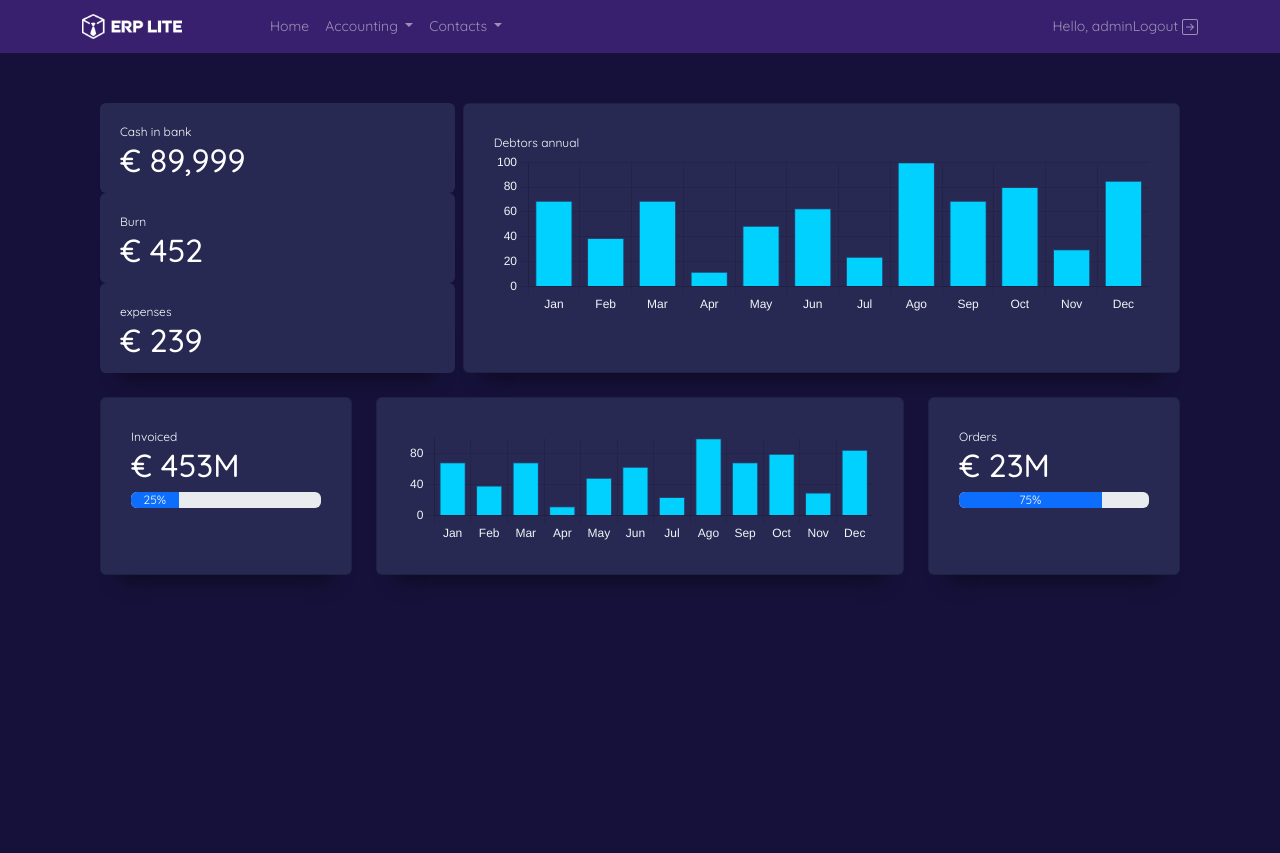
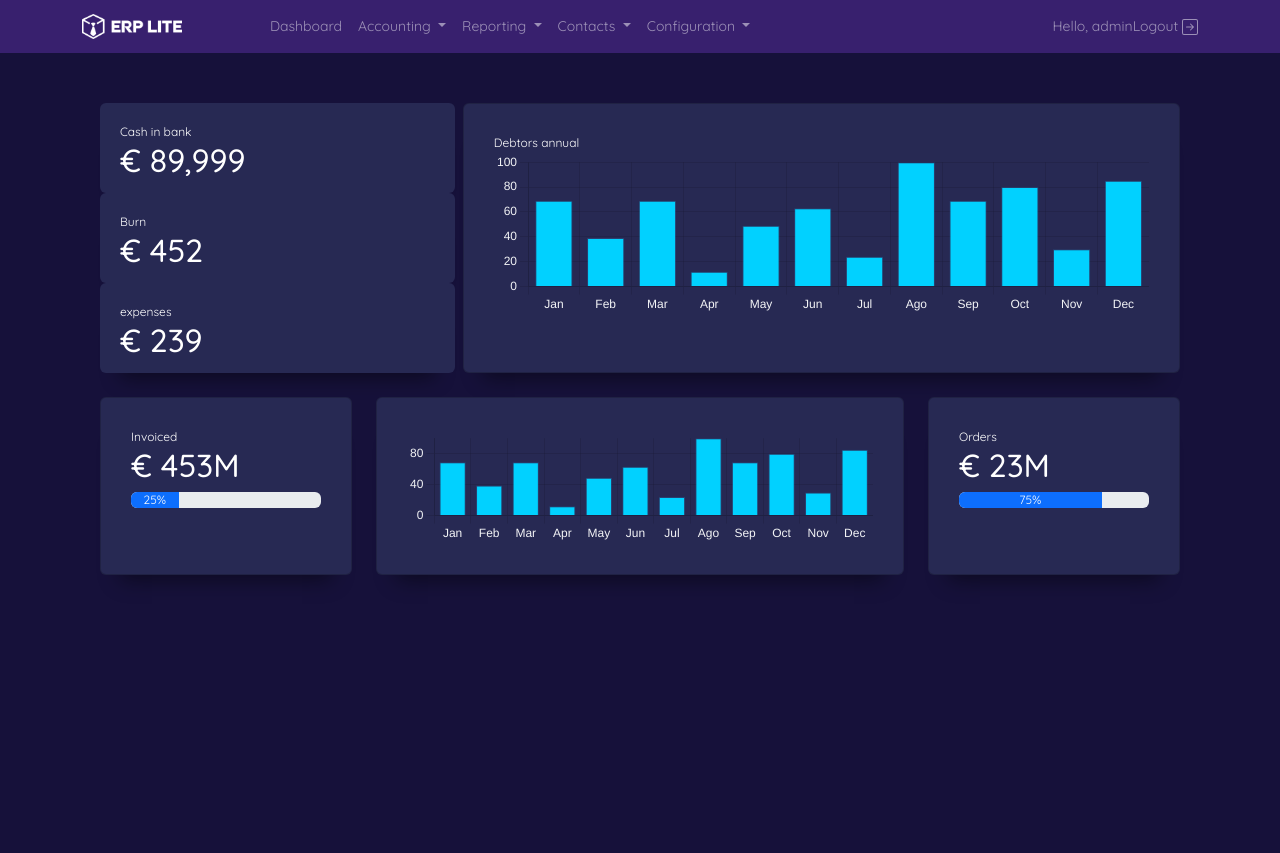
Before and after one commit to Nor-Mand/erp-lite, a Django app: page / in a window 1280 px wide. Run offline with Django 4.2, Linux system fonts and the light colour scheme; a user stored in the database is signed in; some libraries are stand-ins or nearby versions.

Commit message:
[ADD] adding url dashboard and page on menu bar

```diff
--- a/accounting/templates/chartOfAccounts.html
+++ b/accounting/templates/chartOfAccounts.html
@@ -1,4 +1,4 @@
-{% extends 'home/home.html' %}
+{% extends 'home.html' %}
 {% block Title %}
     Chart of Accounts
 {% endblock %}
--- /dev/null
+++ b/home/templates/dashboard/dashboard.html
@@ -0,0 +1,11 @@
+{% extends 'home.html'%}
+{% block content%}
+<div class="container-fluid dashboard">
+  <div class="row gx-2 mb-4">
+    {% include 'charts/bar.html'%}
+  </div>
+  <div class="row">
+    {% include 'charts/sales/sales.html'%}
+  </div>
+</div>
+{% endblock %}
--- a/home/templates/home/navBar.html
+++ b/home/templates/header/navBar.html
@@ -1,13 +1,13 @@
 {% load static %}
 <nav class="navbar navbar-expand-lg">
     <div class="container">
-        <a class="navbar-brand" href="#">
+        <a class="navbar-brand" href="{% url 'home' %}">
             <img src="{% static 'logo.png' %}" alt="" width="100">
         </a>
         <div class="collapse navbar-collapse" id="navbarSupportedContent">
             <ul class="navbar-nav me-auto mb-2 mb-lg-0">
                 <li class="nav-item">
-                    <a class="nav-link active" aria-current="page" href="#">Home</a>
+                    <a class="nav-link active" aria-current="page" href="{% url 'home'%}">Dashboard</a>
                 </li>
                  <li class="nav-item dropdown">
                     <a class="nav-link dropdown-toggle" href="#" id="navbarDropdown" role="button"
@@ -26,14 +26,26 @@
                         <li><a class="dropdown-item" href="">Balance Sheet</a></li>
                         <li><a class="dropdown-item" href="">Profit and Loss</a></li>
                         <li><a class="dropdown-item" href="">Trial Balance</a></li>
+                    </ul>
+                </li>
+                <li class="nav-item dropdown">
+                    <a class="nav-link dropdown-toggle" href="#" id="navbarDropdown" role="button"
+                       data-bs-toggle="dropdown" aria-expanded="false">
+                        Reporting
+                    </a>
+                    <ul class="dropdown-menu" aria-labelledby="navbarDropdown">
+                        <li>
+                            <p class="ps-2 m-0 fw-bold text-muted">Statements Reports</p>
+                        </li>
+                        <li><a class="dropdown-item" href="">Balance Sheet</a></li>
+                        <li><a class="dropdown-item" href="">Profit and Loss</a></li>
+                        <li><a class="dropdown-item" href="">Trial Balance</a></li>
                         <li>
                             <hr class="dropdown-divider">
-                            <p class="ps-2 m-0 fw-bold text-muted">Configuration</p>
                         </li>
-                        <li><a class="dropdown-item" href="{% url 'accounting:chart-accounts' %}">Chart of Accounts</a></li>
-                        <li><a class="dropdown-item" href="{% url 'accounting:taxes' %}">Taxes</a></li>
-                        <li><a class="dropdown-item" href="{% url 'accounting:currency' %}">Currencies</a></li>
-                        <li><a class="dropdown-item" href="">Bank Acccounts</a></li>
+                        <li><a class="dropdown-item" href="">Report 4</a></li>
+                        <li><a class="dropdown-item" href="">Report 5</a></li>
+                        <li><a class="dropdown-item" href="">Report 6</a></li>
                     </ul>
                 </li>
                 <li class="nav-item dropdown">
@@ -53,6 +65,18 @@
                         <li><a class="dropdown-item" href="{% url 'contacts:cities' %}">Cities</a></li>
                     </ul>
                 </li>
+                <li class="nav-item dropdown">
+                    <a class="nav-link dropdown-toggle" href="#" id="navbarDropdown" role="button"
+                       data-bs-toggle="dropdown" aria-expanded="false">
+                        Configuration
+                    </a>
+                    <ul class="dropdown-menu" aria-labelledby="navbarDropdown">
+                        <li><a class="dropdown-item" href="{% url 'accounting:chart-accounts' %}">Chart of Accounts</a></li>
+                        <li><a class="dropdown-item" href="{% url 'accounting:taxes' %}">Taxes</a></li>
+                        <li><a class="dropdown-item" href="{% url 'accounting:currency' %}">Currencies</a></li>
+                        <li><a class="dropdown-item" href="">Bank Acccounts</a></li>
+                    </ul>
+                </li>
             </ul>
             <div class="d-flex justify-content-center align-items-center">
                 {% if request.user.is_authenticated %}
--- /dev/null
+++ b/home/templates/home.html
@@ -0,0 +1,22 @@
+{% load static %}
+<!DOCTYPE html>
+<html lang="en">
+  <head>
+    <meta charset="UTF-8" />
+    {% load bootstrap5 %} {% bootstrap_css %} {% bootstrap_javascript %}
+    <link rel="stylesheet" href="{% static 'main.css' %}" />
+     <!-- jQuery -->
+     <script src="{% static '/js/jquery.js' %}"></script>
+    <!-- plugins -->
+    <script src="{% static '/js/chart.js' %}"></script>
+    <title>ERP lite | Home</title>
+  </head>
+  <body>
+    {% include 'header/navBar.html' %}
+    {% block content%}
+    {% endblock content%}
+
+    <!-- scripts -->
+    {% block CustomScripts %} {% endblock %}
+  </body>
+</html>
--- a/home/templates/home/home.html
+++ /dev/null
@@ -1,32 +0,0 @@
-{% load static %}
-<!DOCTYPE html>
-<html lang="en">
-  <head>
-    <meta charset="UTF-8" />
-    {% load bootstrap5 %} {% bootstrap_css %} {% bootstrap_javascript %}
-    <link rel="stylesheet" href="{% static 'main.css' %}" />
-     <!-- jQuery -->
-     <script src="{% static '/js/jquery.js' %}"></script>
-    <!-- plugins -->
-    <script src="{% static '/js/chart.js' %}"></script>
-    <title>CRM lite | Home</title>
-  </head>
-  <body>
-    {% include 'home/navBar.html' %} {% comment %}
-    <div class="row bg-white border-buttom">
-      <div class="col-10 mx-auto p-2">
-        <h5>{% block Title %} {% endblock %}</h5>
-      </div>
-    </div>
-    {% endcomment %}
-    <div class="container-fluid dashboard">
-      <div class="row gx-2 mb-4">
-        {% include 'charts/bar.html'%}
-      </div>
-      <div class="row">
-        {% include 'charts/sales/sales.html'%}
-      </div>
-    </div>
-    {% block CustomScripts %} {% endblock %}
-  </body>
-</html>
--- a/home/views.py
+++ b/home/views.py
@@ -5,4 +5,4 @@ from django.contrib.auth.decorators import login_required
 # Home
 @login_required(login_url='login')
 def home(request):
-    return render(request, 'home/home.html')
+    return render(request, 'dashboard/dashboard.html')
--- a/static/main.css
+++ b/static/main.css
@@ -67,6 +67,10 @@ nav p {
   font-size: 14px;
 }
 
+nav .dropdown-item {
+  color: #212529 !important;
+}
+
 .dashboard {
   background-color: #16113A;
   height: 100vh;
--- a/static/sass/base/_colors.scss
+++ b/static/sass/base/_colors.scss
@@ -3,9 +3,11 @@ $primary-color: #38206E;
 
 // buttons
 $button-primary-color: #7A53D4;
+$button-secondary-color: #5D53A3;
 
 // text
 $text-primary-color: #ffffff;
+$text-secondary-color:#212529;
 
 // dashboard
 $dashboard-primary-color: #16113A;
--- a/static/sass/home/_navbar.scss
+++ b/static/sass/home/_navbar.scss
@@ -15,4 +15,7 @@ nav{
         margin: 0 !important;
         font-size: 14px;
     }
+    .dropdown-item{
+        color: $text-secondary-color !important;
+        }
 }
```
Also changed, not shown: db.sqlite3.
